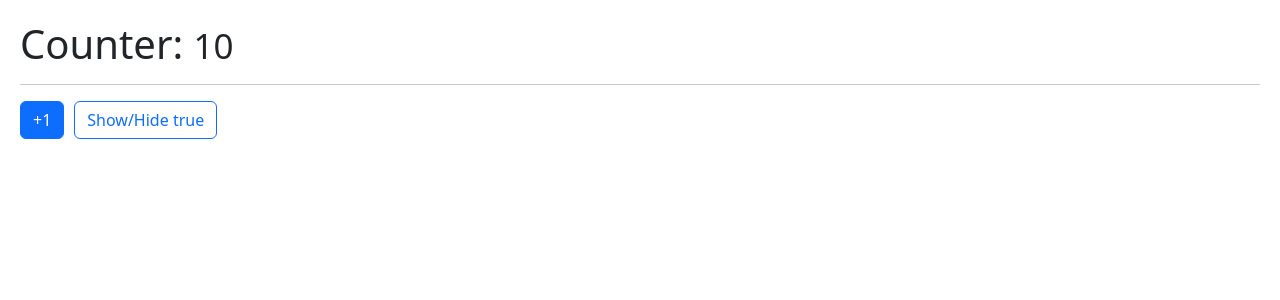
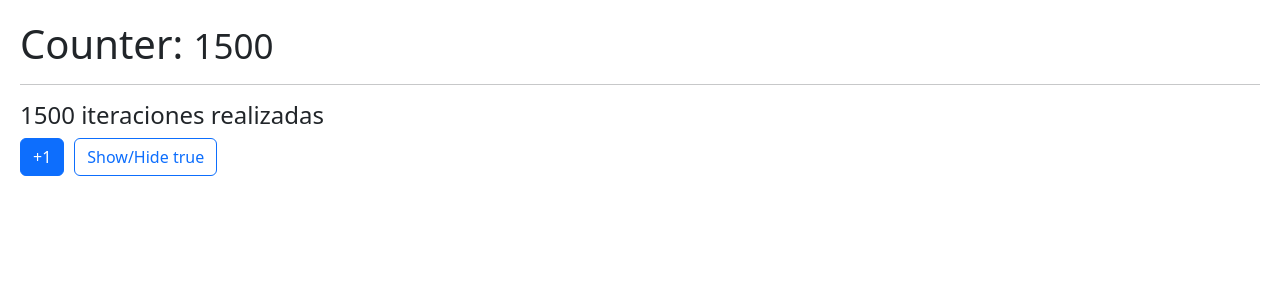
Before and after one commit to Marenco81/Hook-App, a React (Vite) app: page / in a window 1280 px wide. Shown: the top 300 px of the page. Built offline with nearby package versions, Linux system fonts and the light colour scheme.

Commit message:
Empleando useMemo

```diff
--- /dev/null
+++ b/src/06-memos/MemoHook.jsx
@@ -0,0 +1,44 @@
+import { useMemo, useState } from "react";
+import { useCounter } from "../hooks"
+
+
+const heavyStuff = (iterationNumber = 100) => {
+    for (let i = 0; i < iterationNumber; i++) {
+       console.log('ahi vamos...');
+    }
+    return `${iterationNumber} iteraciones realizadas`
+};
+
+
+export const MemoHook = () => {
+
+
+    const {counter, increment} = useCounter(1500);
+    const [show, setShow] = useState(true);
+
+    const memorizedValue = useMemo( () => heavyStuff(counter), [counter] );
+
+  return (
+    <>
+        <h1>Counter: <small>{counter} </small> </h1>
+        <hr />
+
+
+        <h4>{memorizedValue} </h4>
+        <button
+            className="btn btn-primary"
+            onClick={() => increment()}
+        >
+            +1
+        </button>
+
+        <button
+            className="btn btn-outline-primary"
+            onClick={() => setShow(!show)}
+        >
+            Show/Hide {JSON.stringify(show)}
+        </button>
+
+    </>
+  )
+}
--- a/src/main.jsx
+++ b/src/main.jsx
@@ -3,7 +3,8 @@
 import './index.css'
 // import { FocusScreen } from './04-useRef/FocusScreen'
 // import { Layout } from './05-useLayoutEffect/Layout'
-import { Memorize } from './06-memos/Memorize'
+// import { Memorize } from './06-memos/Memorize'
+import { MemoHook } from './06-memos/MemoHook'
 // import { SimpleForm } from './02-useEffect/SimpleForm'
 // import { FormWithCustomHook } from './02-useEffect/FormWithCustomHook'
 // import { MultipleCustomHoooks } from './03-examples/MultipleCustomHoooks'
@@ -14,6 +15,6 @@
 
 createRoot(document.getElementById('root')).render(
   <StrictMode>
-    <Memorize />
+    <MemoHook />
   </StrictMode>,
 )
```
